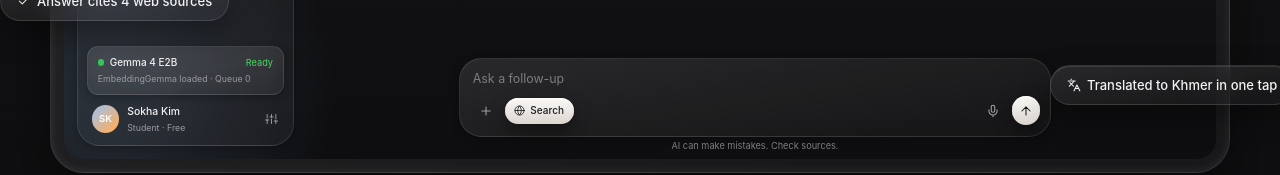
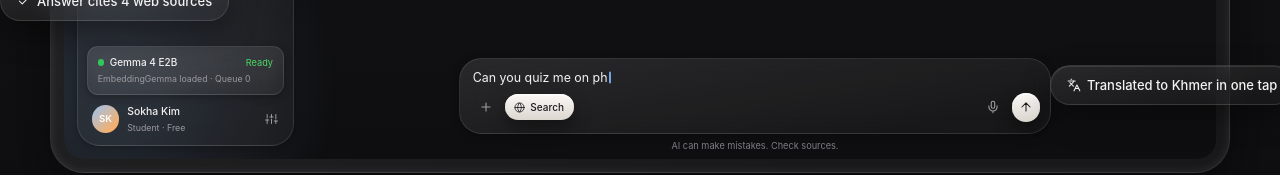
Before and after one commit to cod-itor/Lumen-Local-AI, a Next.js app: page / in a window 1280 px wide. Shown: the part 1297-1472 px from the top of the page. Built offline with nearby package versions, Linux system fonts and the light colour scheme.

Commit message:
feat(landing): typewriter title and typing prompts in preview composer

```diff
--- a/src/components/landing/hero-preview.tsx
+++ b/src/components/landing/hero-preview.tsx
@@ -1,4 +1,5 @@
 import { Icon } from "@/components/icon";
+import { TypewriterLoop } from "./typewriter";
 import { cn } from "@/lib/utils";
 import type { LandingPreview } from "@/types/landing";
 import { Glow } from "./motion";
@@ -191,7 +192,13 @@ function Composer({ p }: { p: LandingPreview }) {
           "absolute top-[618.88px] left-[395.2px] flex w-[592px] flex-col gap-2 rounded-[22.4px] py-[11.2px] pr-[9.6px] pl-[12.8px]",
         )}
       >
-        <span className="text-[12.4px] text-placeholder">{p.composerPlaceholder}</span>
+        <span className="h-[15px] text-[12.4px] leading-[15px] whitespace-nowrap text-foreground">
+          <TypewriterLoop
+            phrases={p.composerTypingPrompts}
+            startDelayMs={1400}
+            caretClassName="text-brand-blue-strong"
+          />
+        </span>
         <div className="flex items-center gap-[4.8px]">
           <span className="flex size-[27.2px] items-center justify-center text-icon">
             <Icon name="plus" size={14.4} />
--- /dev/null
+++ b/src/components/landing/typewriter.tsx
@@ -0,0 +1,159 @@
+"use client";
+
+import { motion, useReducedMotion } from "motion/react";
+import { useEffect, useMemo, useState } from "react";
+import { cn } from "@/lib/utils";
+
+/** Split into user-perceived characters so Khmer clusters never break mid-glyph. */
+function graphemes(text: string): string[] {
+  if (typeof Intl !== "undefined" && "Segmenter" in Intl) {
+    const seg = new Intl.Segmenter(undefined, { granularity: "grapheme" });
+    return Array.from(seg.segment(text), (s) => s.segment);
+  }
+  return Array.from(text);
+}
+
+function Caret({ className, blink = true }: { className?: string; blink?: boolean }) {
+  return (
+    <motion.span
+      aria-hidden
+      className={cn("ml-px inline-block w-[2px] translate-y-[0.12em] rounded-full bg-current", className)}
+      style={{ height: "1em" }}
+      animate={blink ? { opacity: [1, 1, 0, 0] } : { opacity: 1 }}
+      transition={blink ? { duration: 1, repeat: Infinity, times: [0, 0.5, 0.5, 1] } : undefined}
+    />
+  );
+}
+
+/**
+ * Types phrases one after another: type → pause → delete → next.
+ * Screen readers get the first phrase as static text.
+ */
+export function TypewriterLoop({
+  phrases,
+  typeMs = 55,
+  deleteMs = 28,
+  holdMs = 1600,
+  startDelayMs = 900,
+  className,
+  caretClassName,
+}: {
+  phrases: string[];
+  typeMs?: number;
+  deleteMs?: number;
+  holdMs?: number;
+  startDelayMs?: number;
+  className?: string;
+  caretClassName?: string;
+}) {
+  const reduce = useReducedMotion();
+  const split = useMemo(() => phrases.map(graphemes), [phrases]);
+  const [index, setIndex] = useState(0);
+  const [count, setCount] = useState(0);
+  const [deleting, setDeleting] = useState(false);
+  const [started, setStarted] = useState(false);
+
+  useEffect(() => {
+    if (reduce) return;
+    const t = setTimeout(() => setStarted(true), startDelayMs);
+    return () => clearTimeout(t);
+  }, [reduce, startDelayMs]);
+
+  useEffect(() => {
+    if (reduce || !started || split.length === 0) return;
+    const chars = split[index];
+    let delay: number;
+    let next: () => void;
+
+    if (!deleting && count < chars.length) {
+      // small jitter feels like a real person typing
+      delay = typeMs + Math.random() * typeMs * 0.8;
+      next = () => setCount((c) => c + 1);
+    } else if (!deleting) {
+      delay = holdMs;
+      next = () => setDeleting(true);
+    } else if (count > 0) {
+      delay = deleteMs;
+      next = () => setCount((c) => c - 1);
+    } else {
+      delay = 350;
+      next = () => {
+        setDeleting(false);
+        setIndex((i) => (i + 1) % split.length);
+      };
+    }
+    const t = setTimeout(next, delay);
+    return () => clearTimeout(t);
+  }, [reduce, started, split, index, count, deleting, typeMs, deleteMs, holdMs]);
+
+  const text = reduce ? phrases[0] : split[index]?.slice(0, count).join("") ?? "";
+
+  return (
+    <span className={className}>
+      <span className="sr-only">{phrases[0]}</span>
+      <span aria-hidden>
+        {text}
+        <Caret className={caretClassName} />
+      </span>
+    </span>
+  );
+}
+
+/**
+ * Types `text` once on mount. The full text is laid out invisibly underneath so
+ * the typed copy never shifts the layout. The caret fades out when done.
+ */
+export function TypeOnce({
+  text,
+  delayMs = 250,
+  charMs = 38,
+  className,
+  onDone,
+}: {
+  text: string;
+  delayMs?: number;
+  charMs?: number;
+  className?: string;
+  onDone?: () => void;
+}) {
+  const reduce = useReducedMotion();
+  const chars = useMemo(() => graphemes(text), [text]);
+  const [count, setCount] = useState(0);
+
+  useEffect(() => {
+    if (reduce) return;
+    let i = 0;
+    let timer: ReturnType<typeof setTimeout>;
+    const tick = () => {
+      i += 1;
+      setCount(i);
+      if (i < chars.length) timer = setTimeout(tick, charMs);
+      else onDone?.();
+    };
+    timer = setTimeout(tick, delayMs);
+    return () => clearTimeout(timer);
+  }, [reduce, chars, charMs, delayMs, onDone]);
+
+  const done = reduce || count >= chars.length;
+  const typing = count > 0;
+
+  return (
+    <span className={cn("relative inline-block whitespace-nowrap", className)}>
+      <span className="invisible" aria-hidden>
+        {text}
+      </span>
+      <span className="sr-only">{text}</span>
+      <span aria-hidden className="absolute inset-0 whitespace-nowrap">
+        {done ? text : chars.slice(0, count).join("")}
+        <motion.span
+          className="inline-block"
+          initial={{ opacity: 0 }}
+          animate={{ opacity: done || !typing ? 0 : 1 }}
+          transition={{ duration: 0.4, delay: done ? 0.8 : 0 }}
+        >
+          <Caret blink={!done} className="w-[3px]" />
+        </motion.span>
+      </span>
+    </span>
+  );
+}
--- a/src/mocks/landing.ts
+++ b/src/mocks/landing.ts
@@ -76,6 +76,13 @@ export const mockLanding: LandingContent = {
       sourcesLabel: "4 sources",
     },
     composerPlaceholder: "Ask a follow-up",
+    composerTypingPrompts: [
+      "Can you quiz me on photosynthesis?",
+      "ពន្យល់ពីរស្មីសំយោគជាភាសាខ្មែរ",
+      "Summarize chapter 2 of my biology notes",
+      "Draw a poster for our science fair",
+      "What is the difference between a list and a tuple?",
+    ],
     disclaimer: "AI can make mistakes. Check sources.",
     floatChips: [
       { label: "Answer cites 4 web sources", icon: "landing-check" },
--- a/src/types/landing.ts
+++ b/src/types/landing.ts
@@ -64,6 +64,8 @@ export type LandingPreview = {
   tabs: { label: string; icon: string; active?: boolean }[];
   message: LandingPreviewMessage;
   composerPlaceholder: string;
+  /** Example questions typed into the preview composer, in order. */
+  composerTypingPrompts: string[];
   disclaimer: string;
   floatChips: { label: string; icon: string }[];
 };
```
